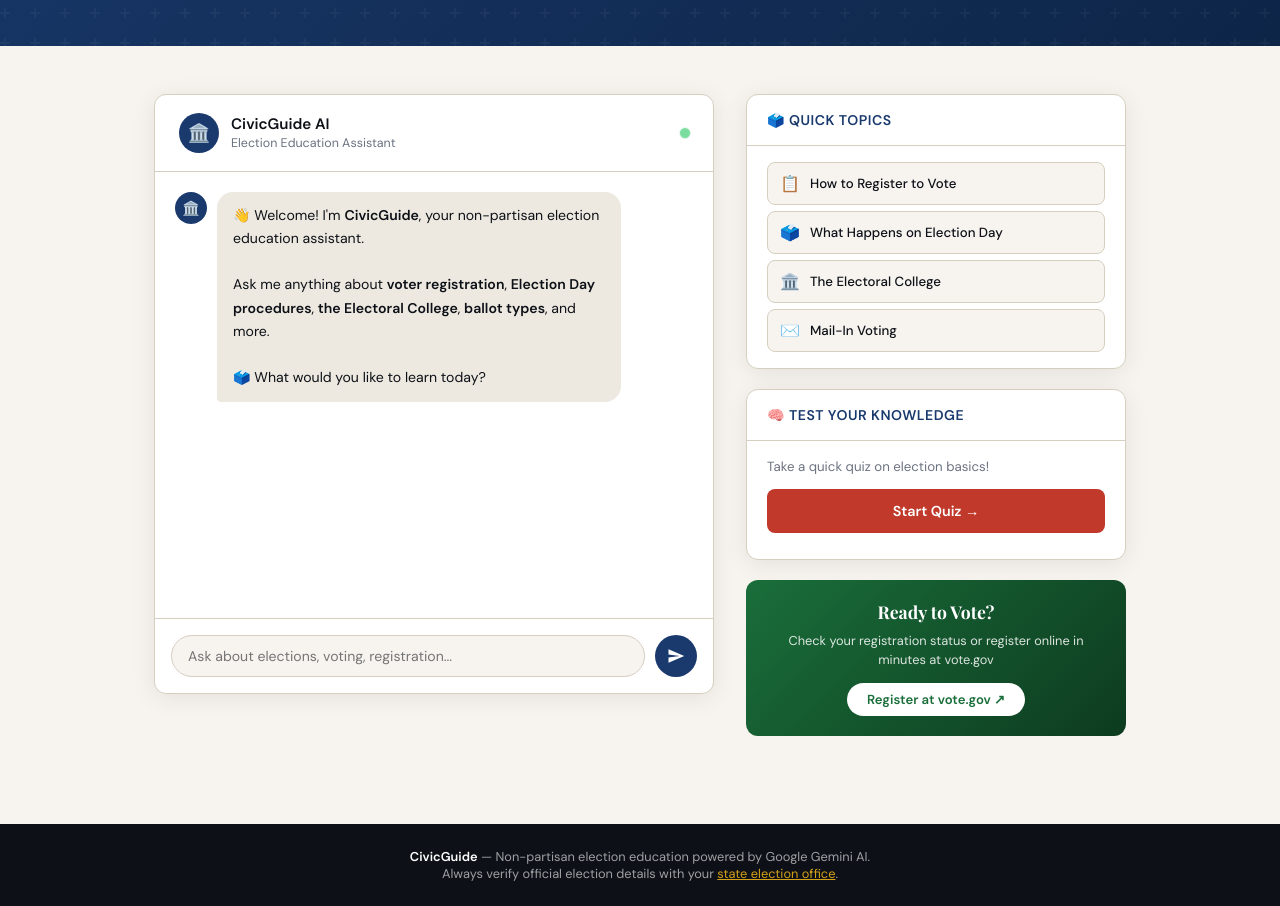
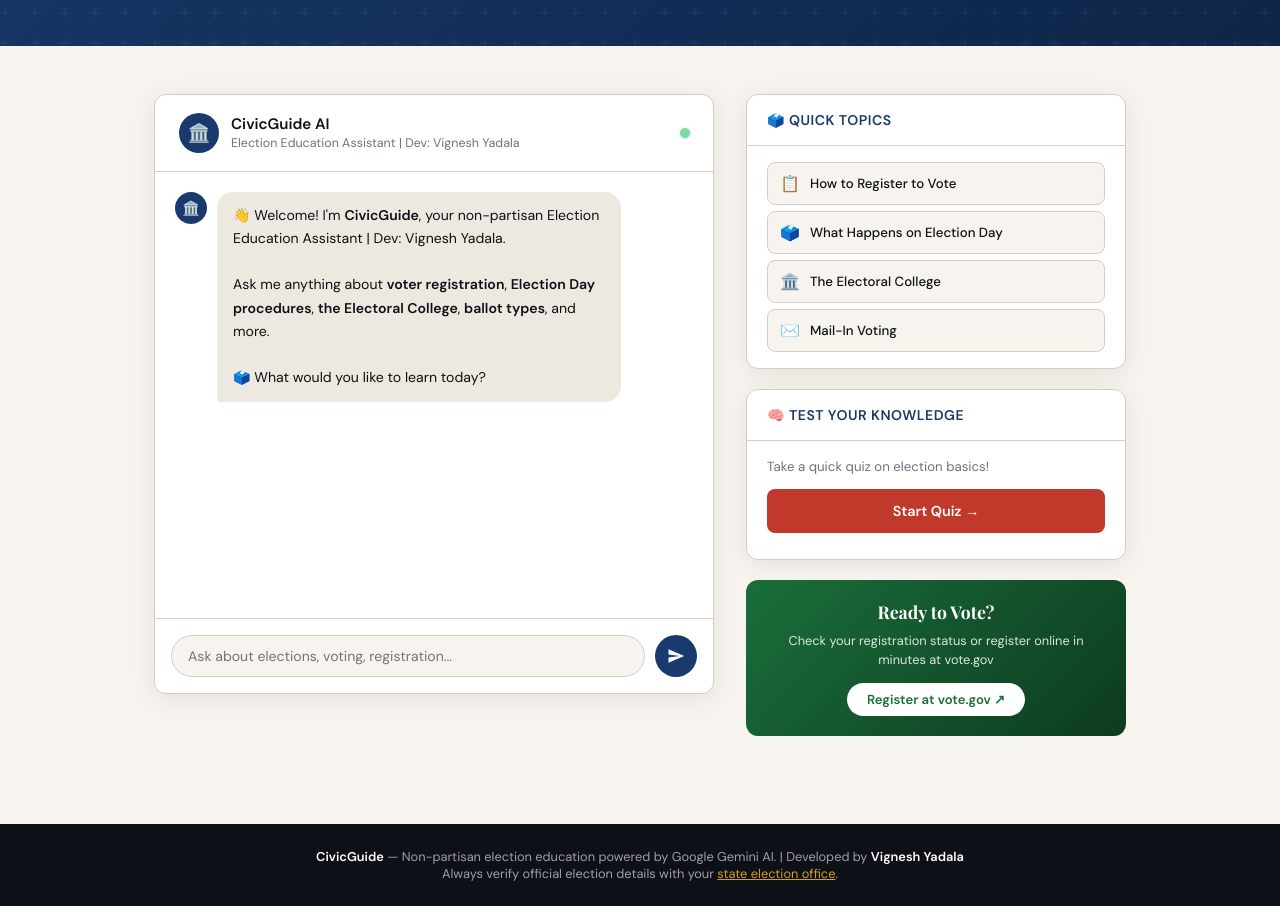
Before and after one commit to Vigneshyadala/civicguide-election-edu, a plain HTML site: page backend/frontend/index.html in a window 1280 px wide. Shown: the part 540-1446 px from the top of the page. Drawn offline with nearby package versions, Linux system fonts and the light colour scheme; no server answers.

Commit message:
Add Vignesh Yadala credits in footer and chat header

```diff
--- a/backend/frontend/index.html
+++ b/backend/frontend/index.html
@@ -4,7 +4,7 @@
   <meta charset="UTF-8" />
   <meta name="viewport" content="width=device-width, initial-scale=1.0" />
   <meta name="description" content="Developed by <strong>Vignesh Yadala</strong> | CivicGuide — AI-powered election process education assistant. Learn about voting, registration, and civic participation." />
-  <title>CivicGuide — Election Education Assistant</title>
+  <title>CivicGuide — Election Education Assistant | Dev: Vignesh Yadala</title>
   <link rel="preconnect" href="https://fonts.googleapis.com" />
   <link href="https://fonts.googleapis.com/css2?family=Playfair+Display:wght@700;900&family=DM+Sans:wght@300;400;500;600&display=swap" rel="stylesheet" />
   <style>
@@ -576,7 +576,7 @@
           <div class="chat-avatar" aria-hidden="true">🏛️</div>
           <div>
             <div class="chat-title">CivicGuide AI</div>
-            <div class="chat-subtitle">Election Education Assistant</div>
+            <div class="chat-subtitle">Election Education Assistant | Dev: Vignesh Yadala</div>
           </div>
           <div class="online-dot" aria-label="Online" title="Online"></div>
         </div>
@@ -584,7 +584,7 @@
           <div class="message bot" role="listitem">
             <div class="msg-avatar" aria-hidden="true">🏛️</div>
             <div class="msg-bubble">
-              👋 Welcome! I'm <strong>CivicGuide</strong>, your non-partisan election education assistant.<br/><br/>
+              👋 Welcome! I'm <strong>CivicGuide</strong>, your non-partisan Election Education Assistant | Dev: Vignesh Yadala.<br/><br/>
               Ask me anything about <strong>voter registration</strong>, <strong>Election Day procedures</strong>, <strong>the Electoral College</strong>, <strong>ballot types</strong>, and more.<br/><br/>
               🗳️ What would you like to learn today?
             </div>
@@ -661,7 +661,7 @@
   </div>
 
   <footer role="contentinfo">
-    <strong>CivicGuide</strong> — Non-partisan election education powered by Google Gemini AI.<br />
+    <strong>CivicGuide</strong> — Non-partisan election education powered by Google Gemini AI. | Developed by <strong>Vignesh Yadala</strong><br />
     Always verify official election details with your <a href="https://www.usa.gov/election-office" target="_blank" rel="noopener" style="color: var(--civic-gold);">state election office</a>.
   </footer>
 
```
Also changed, not shown: frontend/index.html (+4 -4 lines).
